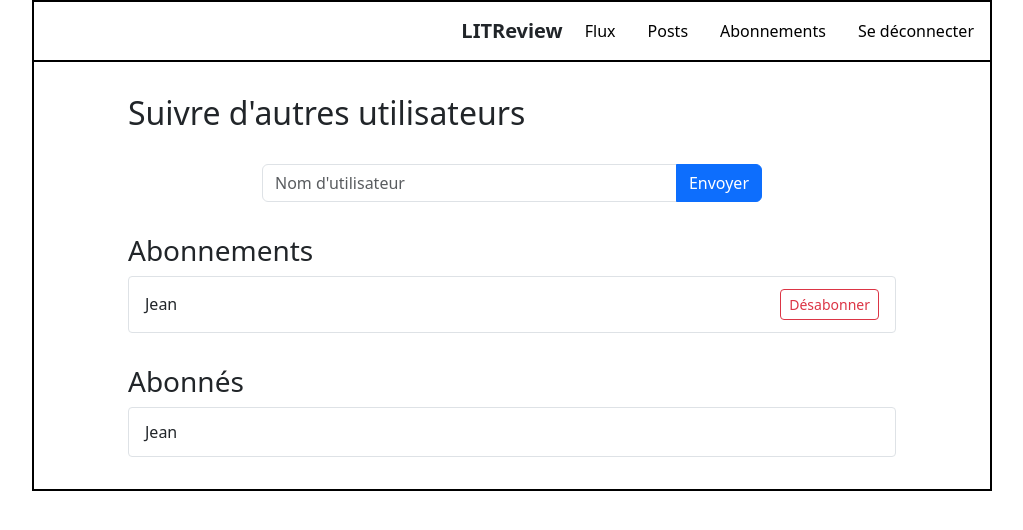
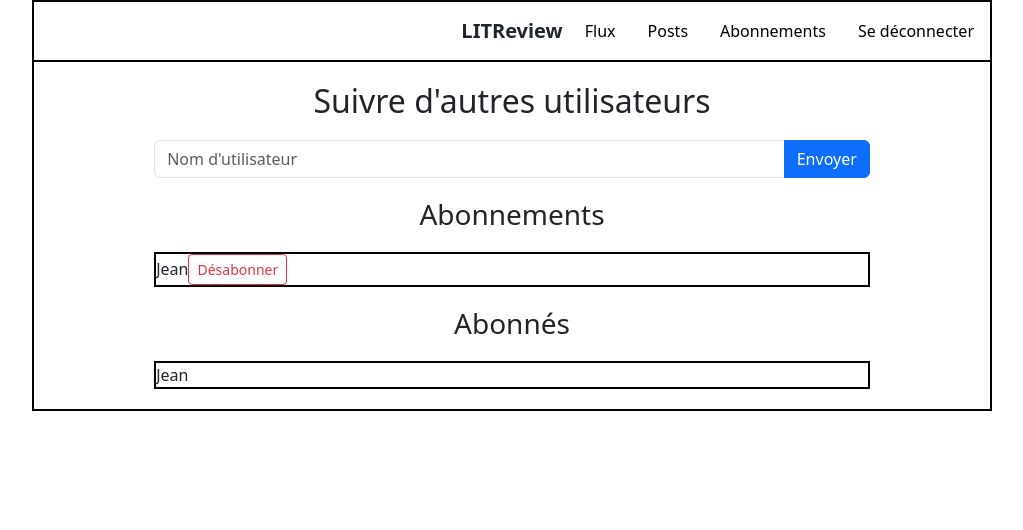
Before and after one commit to Hedi-Slm/Project9_Django_app, a Django app: page /social/subscriptions/ in a window 1280 px wide. Shown: the top 530 px of the page, without its empty margins (128-1151 px from the left). Run offline with Django 5.2, Linux system fonts and the light colour scheme; a user stored in the database is signed in; data comes from the database, SQL or seed files in the repository.

Commit message:
Updated subscription.css to match wireframe

```diff
--- a/social/static/social/subscription.css
+++ b/social/static/social/subscription.css
@@ -1,39 +1,99 @@
 .subscription-container {
-    max-width: 800px;
-    margin: 2rem auto;
-    padding: 0 1rem;
+    width: 80%;
+    margin: 0 auto;
+    padding: 0 15px;
+    text-align: center;
 }
 
-.follow-form {
-    max-width: 500px;
-    margin: 2rem auto;
+h2, h3 {
+    margin: 20px 0;
+    font-weight: normal;
 }
 
-.subscriptions-lists {
-    display: grid;
-    gap: 2rem;
-    margin-top: 2rem;
+.search-container {
+    display: flex;
+    justify-content: center;
+    margin: 30px 0;
 }
 
-.subscription-list {
-    border: 1px solid #dee2e6;
-    border-radius: 0.25rem;
-    overflow: hidden;
+.search-input {
+    width: 70%;
+    padding: 10px;
+    border: 2px solid black;
+    font-size: 16px;
+}
+
+.search-button {
+    margin-left: 10px;
+    padding: 10px 20px;
+    background-color: #fff;
+    border: 2px solid black;
+    border-radius: 5px;
+    cursor: pointer;
+}
+
+.subscription-list, .followers-list {
+    width: 100%;
+    margin: 20px auto;
+    border: 2px solid black;
+}
+
+.subscription-item, .follower-item {
+    display: flex;
+    align-items: center;
 }
 
 .subscription-item {
-    display: flex;
-    justify-content: space-between;
-    align-items: center;
-    padding: 0.75rem 1rem;
-    border-bottom: 1px solid #dee2e6;
+    border-bottom: 2px solid black;
 }
 
 .subscription-item:last-child {
     border-bottom: none;
 }
 
+.follower-item {
+    border-bottom: 2px solid black;
+}
+
+.follower-item:last-child {
+    border-bottom: none;
+}
+
+.user-name {
+    flex: 1;
+    padding: 10px 15px;
+    text-align: left;
+}
+
+.unsubscribe-button {
+    height: 100%;
+    padding: 10px 15px;
+    background-color: #fff;
+    border: none;
+    border-left: 2px solid black;
+    cursor: pointer;
+    margin: 0;
+}
+
 .messages {
-    max-width: 500px;
-    margin: 1rem auto;
+    width: 70%;
+    margin: 20px auto;
 }
+
+.alert {
+    padding: 10px;
+    margin-bottom: 10px;
+    border-radius: 5px;
+}
+
+.alert-danger {
+    background-color: #f8d7da;
+    color: #721c24;
+    border: 1px solid #f5c6cb;
+}
+
+.alert-success {
+    background-color: #d4edda;
+    color: #155724;
+    border: 1px solid #c3e6cb;
+}
```
